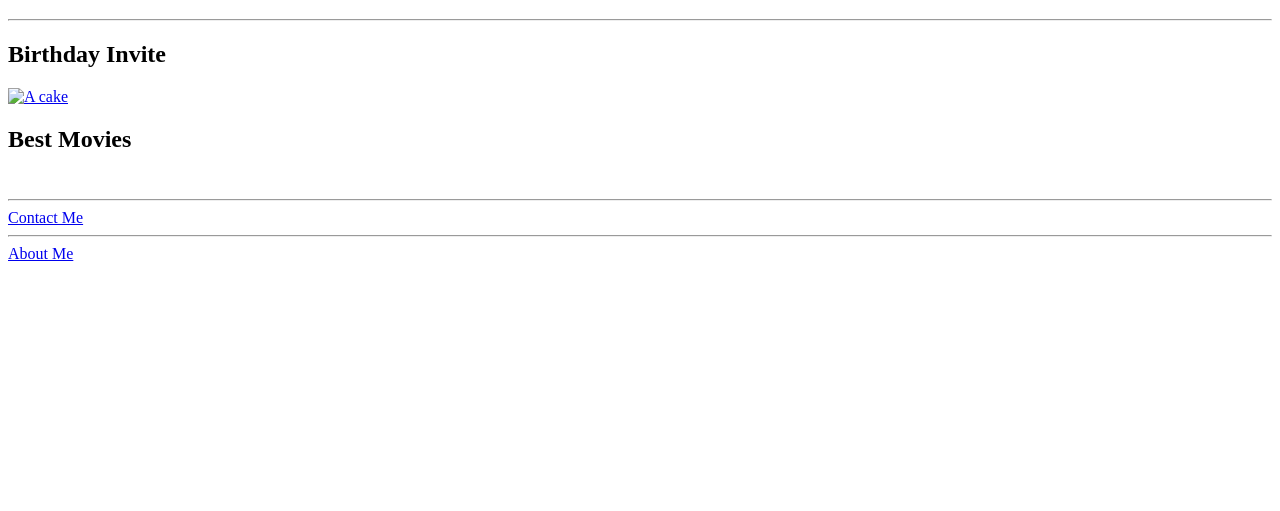
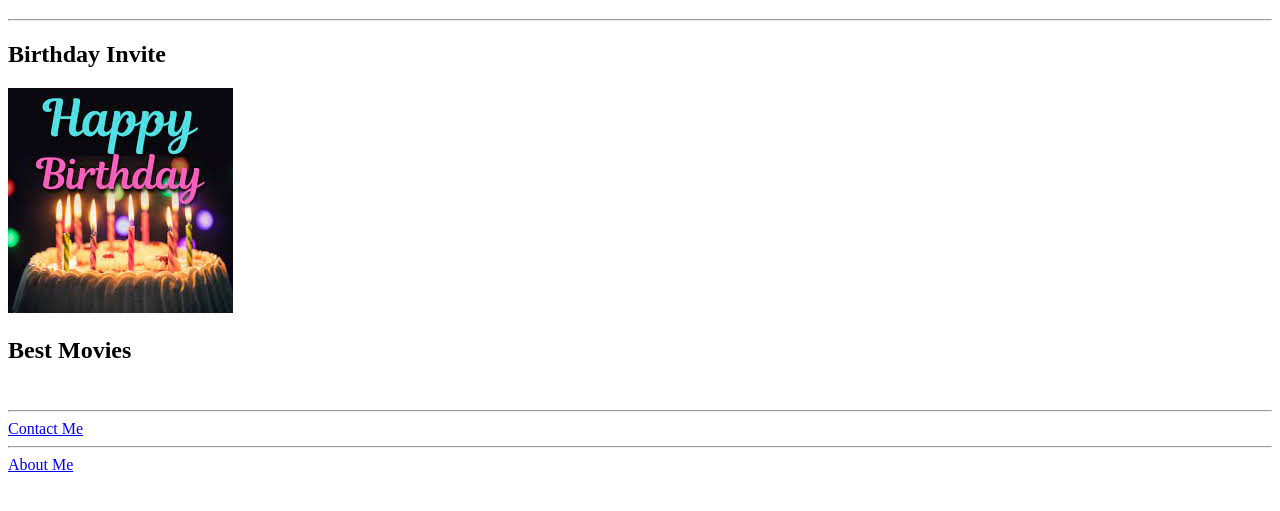
Before and after one commit to simonkera/html-portfolio, a plain HTML site: page index.html in a window 1280 px wide. Shown: the part 61-572 px from the top of the page. Drawn offline with Linux system fonts and the light colour scheme.

Commit message:
Update index.html

```diff
--- a/index.html
+++ b/index.html
@@ -9,7 +9,7 @@
         <h1>Simon's Portfolio</h1>
         <hr/>
         <h2>Birthday Invite</h2>
-        <a href="./public/birthdayinvite.html"><img src="./public/images/birthday.jpg/" alt="A cake"></a>
+        <a href="./public/birthdayinvite.html"><img src="./public/images/birthday.jpg" alt="A cake"></a>
         <h2>Best Movies</h2>
         <a href="./public/movies.html"><img src="./public/images/summer-movies-1587392939.jpg" height="200" alt=""></a>
         <hr/>
```
